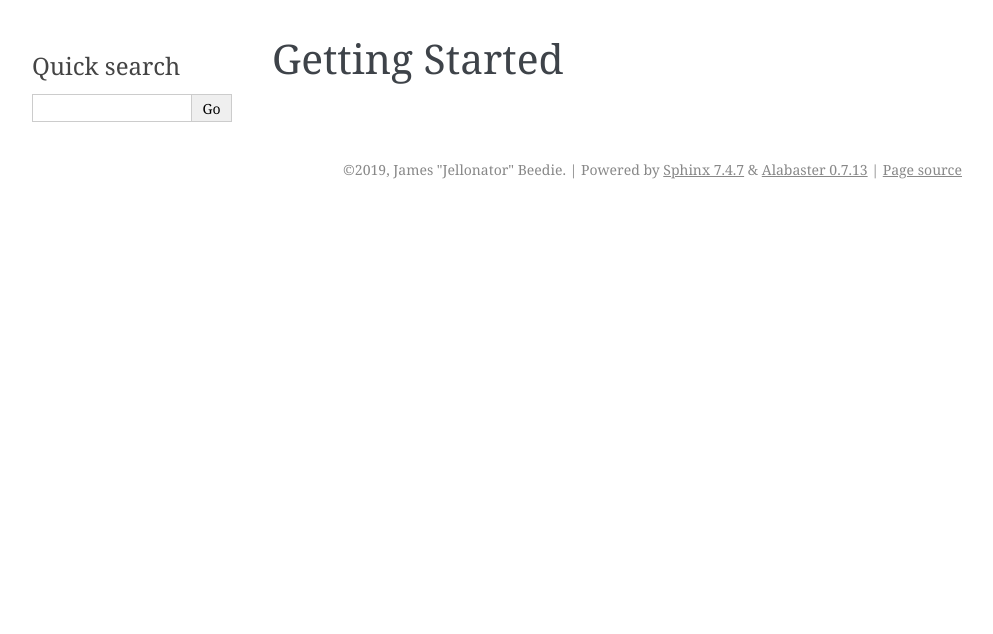
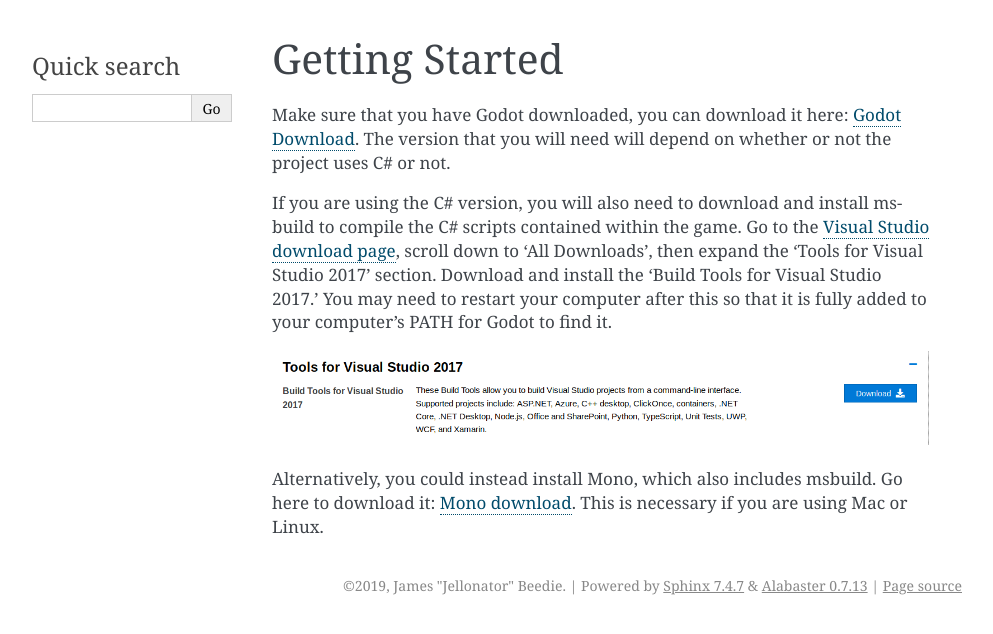
Before and after one commit to Jellonator/godot-for-designers, a Sphinx documentation site: the page built from source/gettingstarted.rst, in a window 1280 px wide. Shown: the top 634 px of the page, without its empty margins (148-1141 px from the left). Built offline with Sphinx 7.4.7, drawn with Linux system fonts in a browser that asks for light colours.

Commit message:
Updated getting started page

```diff
--- a/source/basics/basics.rst
+++ b/source/basics/basics.rst
@@ -1,6 +1,6 @@
-.. _level_basics:
+.. _godot_basics:
 
-Level Design Basics
+Godot Basics
 ===================
 
 A lot of this section is going to be just linking to the official Godot
--- a/source/gettingstarted.rst
+++ b/source/gettingstarted.rst
@@ -2,3 +2,25 @@
 
 Getting Started
 ===============
+
+Make sure that you have Godot downloaded, you can download it here:
+`Godot Download`_. The version that you will need will depend on whether or not
+the project uses C# or not.
+
+If you are using the C# version, you will also need to download and install
+msbuild to compile the C# scripts contained within the game. Go to the
+`Visual Studio download page`_, scroll down to 'All Downloads', then expand the
+'Tools for Visual Studio 2017' section. Download and install the
+'Build Tools for Visual Studio 2017.' You may need to restart your computer
+after this so that it is fully added to your computer's PATH for Godot to find
+it.
+
+.. image:: tools.png
+
+Alternatively, you could instead install Mono, which also includes msbuild.
+Go here to download it: `Mono download`_. This is necessary if you are using
+Mac or Linux.
+
+.. _`Godot Download`: https://godotengine.org/download/
+.. _`Visual Studio download page`: https://visualstudio.microsoft.com/downloads/
+.. _`Mono download`: https://www.mono-project.com/download/stable/
```
Also changed, not shown: source/tools.png (added).
